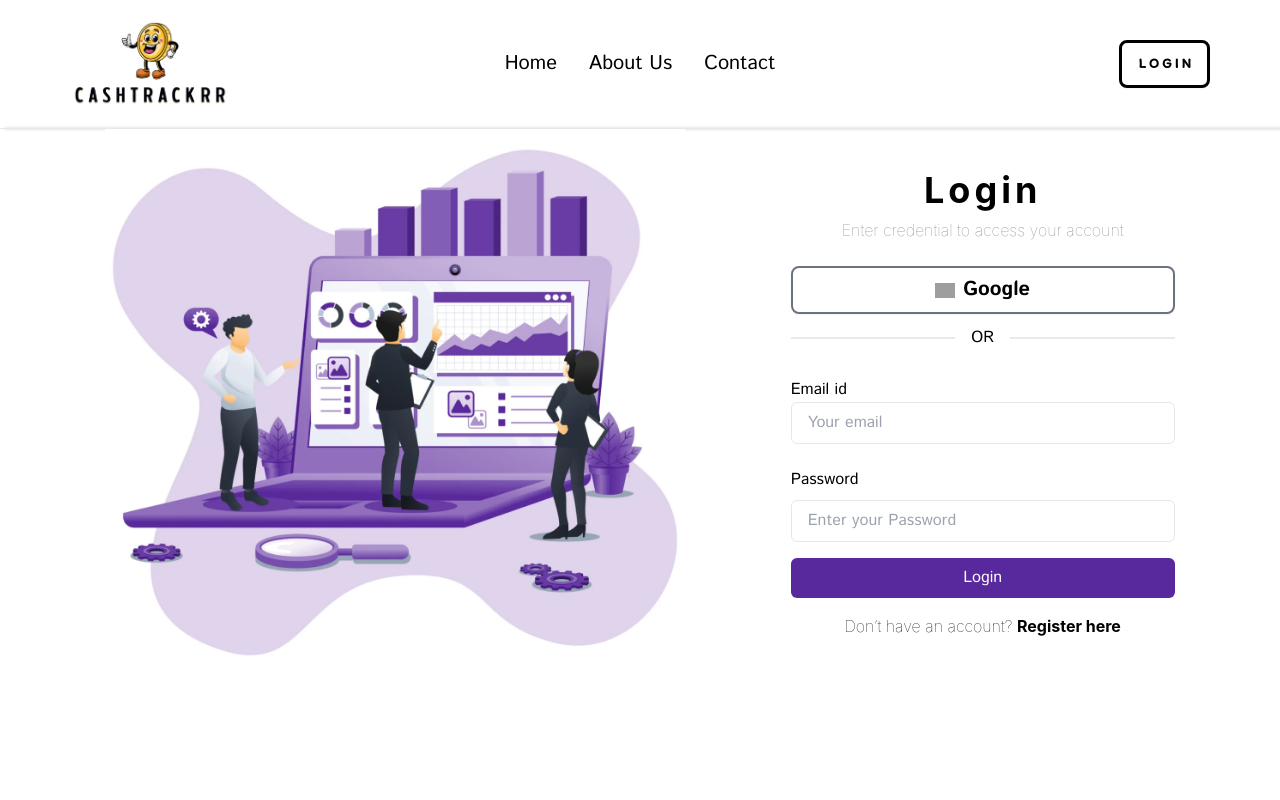
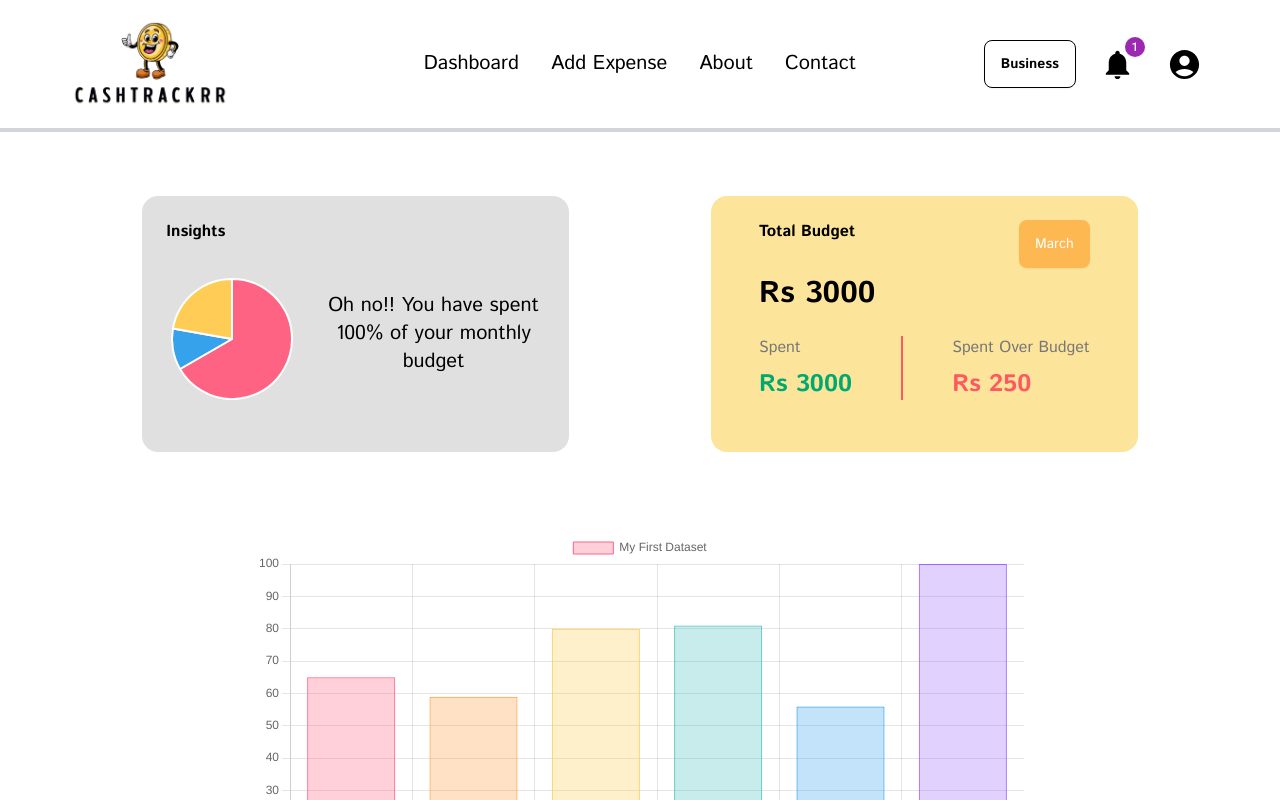
Before and after one commit to kalviumcommunity/S54_Rajashree_Capstone_Expense_Tracker, a React (Vite) app in the folder Client/App/: page /personalDashboard in a window 1280 px wide. Shown: the top 800 px of the page. Built offline with nearby package versions, Linux system fonts and the light colour scheme; grey boxes are pictures that could not be loaded; a web font is replaced by a local one.

Commit message:
creating dashboard for personal mode

```diff
--- a/Client/App/package.json
+++ b/Client/App/package.json
@@ -14,9 +14,12 @@
     "@emotion/styled": "^11.11.0",
     "@mui/icons-material": "^5.15.14",
     "@mui/material": "^5.15.14",
+    "chart.js": "^4.4.2",
     "react": "^18.2.0",
+    "react-chartjs-2": "^5.2.0",
     "react-dom": "^18.2.0",
     "react-hook-form": "^7.51.1",
+    "react-slick": "^0.30.2",
     "react-toastify": "^10.0.5"
   },
   "devDependencies": {
--- a/Client/App/src/App.jsx
+++ b/Client/App/src/App.jsx
@@ -1,10 +1,11 @@
 
 import './App.css'
-import Login from './Components/Login/Login'
+import PersonalDashboard from './Components/AfterLogin/PersonalMode/PersonalDashboard'
+// import Login from './Components/Login/Login'
 // import Landingpage from './Components/BeforeLogin/Landingpage'
 // import Navbar from './Components/BeforeLogin/Navbar'
 // import Footer from './Components/BeforeLogin/Footer'
-import Signup from './Components/Login/Signup'
+// import Signup from './Components/Login/Signup'
 
 function App() {
 
@@ -14,7 +15,8 @@ function App() {
       <Landingpage/>
       <Footer/> */}
       {/* <Signup/> */}
-      <Login/>
+      {/* <Login/> */}
+      <PersonalDashboard/>
     </>
   )
 }
--- /dev/null
+++ b/Client/App/src/Components/AfterLogin/PersonalMode/PersonalDashboard.jsx
@@ -0,0 +1,112 @@
+import React from 'react';
+import PersonalNavbar from './PersonalNavbar';
+import Footer from '../../BeforeLogin/Footer';
+import 'chart.js/auto';
+import { Pie, Bar } from 'react-chartjs-2';
+
+const PersonalDashboard = () => {
+  // Data for the Pie chart
+  const pieData = {
+    datasets: [
+      {
+        data: [300, 50, 100],
+        backgroundColor: ['rgb(255, 99, 132)', 'rgb(54, 162, 235)', 'rgb(255, 205, 86)'],
+        hoverOffset: 4
+      }
+    ]
+  };
+
+  // Data for the Bar chart
+  const barLabels = ['Groceries', 'Shopping', 'Health', 'Transport', 'Food', 'Other'];
+  const barData = {
+    labels: barLabels,
+    datasets: [{
+      label: 'My First Dataset',
+      data: [65, 59, 80, 81, 56, 100],
+      backgroundColor: [
+        'rgba(255, 99, 132, 0.3)',
+        'rgba(255, 159, 64, 0.3)',
+        'rgba(255, 205, 86, 0.3)',
+        'rgba(75, 192, 192, 0.3)',
+        'rgba(54, 162, 235, 0.3)',
+        'rgba(153, 102, 255, 0.3)',
+      ],
+      borderColor: [
+        'rgb(255, 99, 132)',
+        'rgb(255, 159, 64)',
+        'rgb(255, 205, 86)',
+        'rgb(75, 192, 192)',
+        'rgb(54, 162, 235)',
+        'rgb(153, 102, 255)',
+        'rgb(201, 203, 207)'
+      ],
+      borderWidth: 1
+    }]
+  };
+
+  return (
+    <div>
+      <PersonalNavbar />
+      <hr className="border-2 border-gray-300" />
+      <div>
+        {/* 1st Section  */}
+        <div className='flex justify-evenly items-center mt-16 mb-16 '>
+
+          {/* 1st Card  */}
+          <div className="card w-1/3 h-64 bg-[#E0E0E0] text-black">
+            <div className="card-body p-6">
+              <h2 className="mb-4 font-bold text-md">Insights</h2>
+              <div className='flex items-center justify-center space-x-6'>
+                <div style={{ width: '35%' }}>
+                  <Pie data={pieData} />
+                </div>
+                <div className='text-center'>
+                  <h3 className='text-xl '>Oh no!! You have spent 100% of your monthly budget</h3>
+                </div>
+              </div>
+            </div>
+          </div>
+
+          {/* 2nd Card  */}
+          <div className="card w-1/3 h-64" style={{ backgroundColor: 'rgba(251, 188, 5, 0.4)' }}>
+            <div className="card-body text-black p-6 px-12">
+              <div className='flex justify-between'>
+                <h2 className="mb-4 font-bold text-md mb-2">Total Budget</h2>
+                <button className='btn bg-[#FEB852] text-white font-light border-none'>March</button>
+              </div>
+              <h2 className="mb-4 font-bold text-3xl">Rs 3000</h2>
+              <div className='flex justify-between ' >
+                <div className='space-y-2'>
+                  <h4 className='text-[#777777]'>Spent</h4>
+                  <h4 className='text-success font-bold text-2xl'>Rs 3000</h4>
+                </div>
+                <div className="divider divider-horizontal divider-error"></div>
+                <div className='space-y-2'>
+                  <h4 className='text-[#777777]'>Spent Over Budget</h4>
+                  <h4 className='text-error font-bold text-2xl'>Rs 250</h4>
+                </div>
+              </div>
+            </div>
+          </div>
+
+        </div>
+
+        {/* 2nd Section  */}
+        <div>
+
+        </div>
+
+        {/* 3rd Section - Bar Chart */}
+        <div className="mt-20 mb-20 flex item-center justify-center">
+          <div style={{width:"60%"}}>
+            <Bar data={barData} />
+          </div>
+        </div>
+
+      </div>
+      <Footer />
+    </div>
+  );
+};
+
+export default PersonalDashboard;
--- /dev/null
+++ b/Client/App/src/Components/AfterLogin/PersonalMode/PersonalNavbar.jsx
@@ -0,0 +1,56 @@
+import React from 'react';
+import logo from '../../../assets/Cashtrackrr-logo.png';
+import { IconButton, Badge } from '@mui/material';
+import { AccountCircle, Notifications } from '@mui/icons-material';
+
+const PersonalNavbar = () => {
+  return (
+    <div className="navbar bg-white-100 text-black" style={{ padding: "20px 70px" }}>
+      <div className="navbar-start">
+        <div className="dropdown">
+          <div tabIndex={0} role="button" className="btn btn-ghost lg:hidden">
+            <svg xmlns="http://www.w3.org/2000/svg" className="h-5 w-5" fill="none" viewBox="0 0 24 24" stroke="currentColor">
+              <path strokeLinecap="round" strokeLinejoin="round" strokeWidth="2" d="M4 6h16M4 12h8m-8 6h16" />
+            </svg>
+          </div>
+          <ul tabIndex={0} className="menu menu-sm dropdown-content mt-3 z-[1] p-2 shadow bg-white-100 text-black rounded-box w-52">
+            <li><a>Dashboard</a></li>
+            <li><a>Add Expense</a></li>
+            <li><a>About Us</a></li>
+            <li><a>Contact</a></li>
+            <li><a>Notification</a></li>
+          </ul>
+        </div>
+        <img src={logo} className='w-40' alt="logo" />
+      </div>
+      <div className="navbar-center hidden lg:flex">
+        <ul className="menu menu-horizontal px-1">
+          <li className='text-xl '><a>Dashboard</a></li>
+          <li className='text-xl'><a>Add Expense</a></li>
+          <li className='text-xl'><a>About</a></li>
+          <li className='text-xl'><a>Contact</a></li>
+        </ul>
+      </div>
+      <div className="navbar-end space-x-4">
+
+        <label className="swap">
+            <input type="checkbox" />
+            <div className="swap-on btn bg-transparent border border-black text-black w-26">Personal</div>
+            <div className="swap-off btn bg-transparent border border-black text-black w-26">Business</div>
+        </label>
+
+        <IconButton color="inherit" aria-label="notifications">
+          <Badge badgeContent={1} color="secondary">
+            <Notifications style={{fontSize:"35px"}} />
+          </Badge>
+        </IconButton>
+
+        <IconButton color="inherit" aria-label="profile">
+          <AccountCircle  style={{fontSize:"35px"}} />
+        </IconButton>
+      </div>
+    </div>
+  );
+};
+
+export default PersonalNavbar;
```
Also changed, not shown: 1 other file (tests, documents, lock files or other folders).
